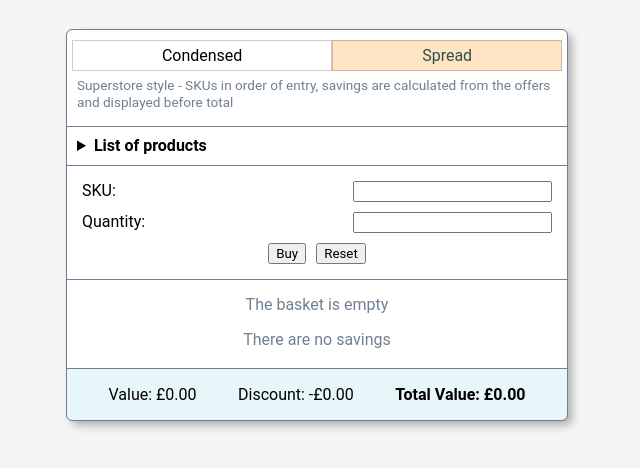
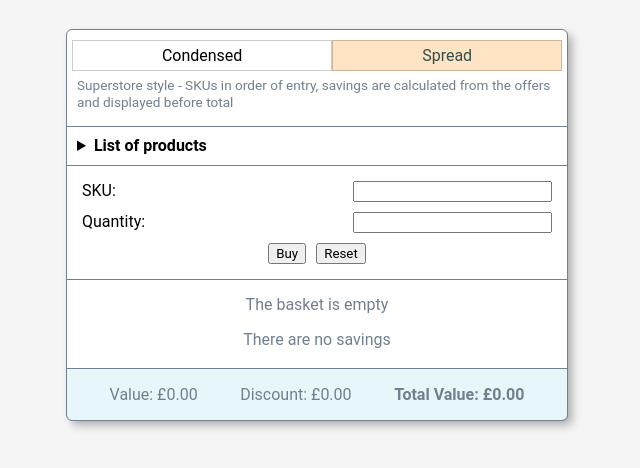
Before and after one commit to bar-alex/cdl-task-react-basket, a React (Create React App) app: page / in a window 1280 px wide. Shown: the top 468 px of the page, without its empty margins (323-963 px from the left). Built offline with nearby package versions, Linux system fonts and the light colour scheme.

Commit message:
created a few more tests; recatored offerInPounds(); fixed BasketTotal() where it showed negative on 0.00; added css so the total texts will be displayed dimmed grey when values are 0

```diff
--- a/src/App.css
+++ b/src/App.css
@@ -176,7 +176,9 @@ body{
   margin-top: 20px;
 }
 
-
+#basket-total p[data-value="0"] {
+  color: var(--dimmed-color);
+}
 
 
 
--- a/src/components/BasketList.js
+++ b/src/components/BasketList.js
@@ -3,7 +3,6 @@
 const BasketList = ({ basket, children, modeBasket }) => {
 	return (
 		<div id="basket">
-
 
 			{basket.length > 0 //
 				? <p className="subtitle">Basket items</p>
--- a/src/components/BasketTotal.js
+++ b/src/components/BasketTotal.js
@@ -4,20 +4,23 @@ const BasketTotal = ({ basket }) => {
 	const { totalValue, savings } = calculateTotal(basket);
 	// savings[x] = { sku, offer, normalValue, offerValue }
 
-	const discount = savings.reduce( (acc,{ normalValue, offerValue }) => acc + (normalValue-offerValue), 0 )
-	// const savingsTot = savings.reduce( (acc,{ normalValue, offerValue }) => {
-	// 	return {...acc,
-	// 		normalValue: acc.normalValue + normalValue,
-	// 		discount: acc.discount + (normalValue-offerValue)
-	// 	}
-	// }, {normalValue:0, discount:0} )
-	// // console.log(savingsTot);
+	const discount = savings.reduce(
+		(acc, { normalValue, offerValue }) => acc + (normalValue - offerValue),
+		0
+	);
+	const sign = discount!==0?'-':'';
 
 	return (
 		<div id="basket-total">
-			<p >Value: £{( (totalValue+discount) / 100).toFixed(2)} </p>
-			<p >Discount: -£{(discount / 100).toFixed(2)} </p>
-			<p className="subtitle">Total Value: £{(totalValue / 100).toFixed(2)} </p>
+			<p data-value={totalValue + discount}>
+				Value: £{((totalValue + discount) / 100).toFixed(2)}{" "}
+			</p>
+			<p data-value={discount}>
+				Discount: {sign}£{(discount / 100).toFixed(2)}{" "}
+			</p>
+			<p data-value={totalValue} className="subtitle">
+				Total Value: £{(totalValue / 100).toFixed(2)}{" "}
+			</p>
 		</div>
 	);
 };
--- a/src/components/functions.js
+++ b/src/components/functions.js
@@ -127,5 +127,5 @@ export const calcSkuValWithOffer = ({sku, qty}) => {
 export const offerInPounds = (offerPence) =>
 	offerPence
 		.split(" ")
-		.map((_, idx) => (idx < 2 ? _ : "£" + (_ / 100).toFixed(2)))
+		.map((val, idx) => (idx < 2 ? val : "£" + (val / 100).toFixed(2)))
 		.join(" ");
```
Also changed, not shown: 1 other file (tests, documents, lock files or other folders).
